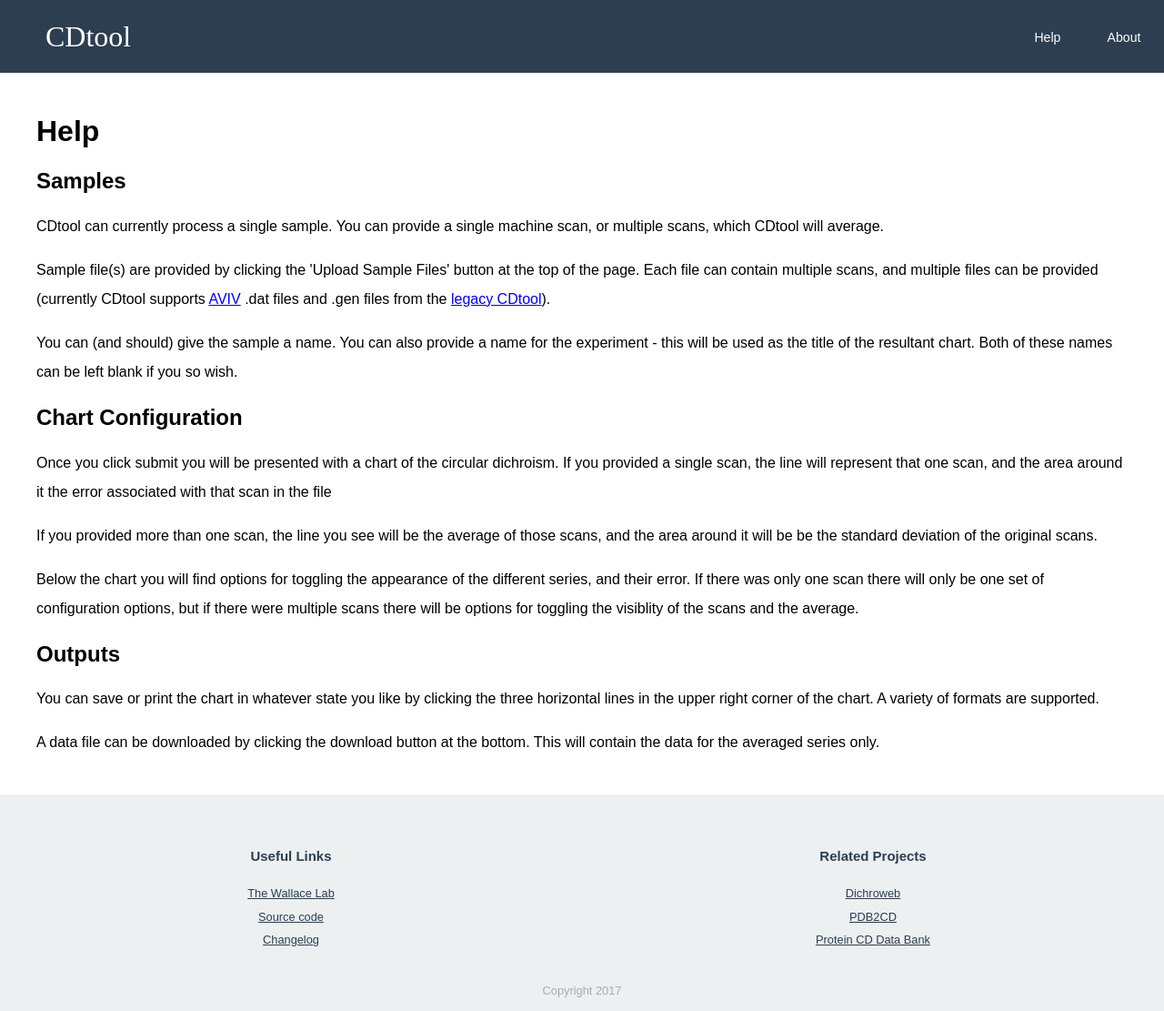
After one commit to samirelanduk/CDtool, a Django app: template home/templates/help.html in a window 1280 px wide. The commit adds this page. Shown: the whole page at 91% size. Run offline with Django 3.2, Linux system fonts and the light colour scheme; the template is opened without the code that fills it, so the values that code supplies are empty; some web fonts are replaced.

Commit message:
Add help page

```diff
--- a/cdtool/static/css/main.css
+++ b/cdtool/static/css/main.css
@@ -52,6 +52,11 @@ nav li {
   box-sizing: border-box;
   line-height: 40px;
   border: 1px solid #2c3e50;
+}
+
+nav a {
+  text-decoration: inherit;
+  color: inherit;
 }
 
 main {
--- a/cdtool/templates/base.html
+++ b/cdtool/templates/base.html
@@ -20,7 +20,7 @@
 <body>
   <header><div id="logo"><a href="/">CDtool</a></div><div id="menu-icon">&#9776;</div></header>
   <nav><ul>
-    <li>Help</li><li>About</li>
+    <li><a href="/help/">Help</a></li><li>About</li>
   </ul></nav>
   <main>
     {% block main %}{% endblock %}
--- a/cdtool/urls.py
+++ b/cdtool/urls.py
@@ -18,5 +18,6 @@ import home.views as home_views
 
 urlpatterns = [
  url(r"^changelog/$", home_views.changelog_page, name="changelog_page"),
+ url(r"^help/$", home_views.help_page, name="help_page"),
  url(r"^$", tool_page, name="tool_page")
 ]
--- a/home/static/css/home.css
+++ b/home/static/css/home.css
@@ -15,3 +15,7 @@
 .release-date {
   font-style: italic;
 }
+
+p {
+  line-height: 2;
+}
--- /dev/null
+++ b/home/templates/help.html
@@ -0,0 +1,50 @@
+{% extends "base.html" %}
+
+{% block title %}Changelog{% endblock %}
+
+{% block css %}
+<link rel="stylesheet" type="text/css" href="/static/css/home.css">
+{% endblock %}
+
+{% block js %}
+{% endblock %}
+
+{% block main %}
+<h1>Help</h1>
+
+<h2>Samples</h2>
+
+<p>CDtool can currently process a single sample. You can provide a single
+  machine scan, or multiple scans, which CDtool will average.</p>
+<p>Sample file(s) are provided by clicking the 'Upload Sample Files' button at
+  the top of the page. Each file can contain multiple scans, and multiple files
+  can be provided (currently CDtool supports
+  <a href="http://www.avivbiomedical.com/circular.php">AVIV</a> .dat files and
+  .gen files from the <a href="http://cdtools.cryst.bbk.ac.uk/">legacy
+  CDtool</a>).</p>
+<p>You can (and should) give the sample a name. You can also provide a name for
+  the experiment - this will be used as the title of the resultant chart. Both
+  of these names can be left blank if you so wish.</p>
+
+<h2>Chart Configuration</h2>
+
+<p>Once you click submit you will be presented with a chart of the circular
+  dichroism. If you provided a single scan, the line will represent that one
+  scan, and the area around it the error associated with that scan in the
+  file</p>
+<p>If you provided more than one scan, the line you see will be the average of
+  those scans, and the area around it will be be the standard deviation of the
+  original scans.</p>
+<p>Below the chart you will find options for toggling the appearance of the
+  different series, and their error. If there was only one scan there will only
+  be one set of configuration options, but if there were multiple scans there
+  will be options for toggling the visiblity of the scans and the average.</p>
+
+<h2>Outputs</h2>
+<p>You can save or print the chart in whatever state you like by clicking the
+  three horizontal lines in the upper right corner of the chart. A variety of
+  formats are supported.</p>
+<p>A data file can be downloaded by clicking the download button at the bottom.
+  This will contain the data for the averaged series only.</p>
+
+{% endblock %}
--- a/home/views.py
+++ b/home/views.py
@@ -3,3 +3,7 @@ from django.shortcuts import render
 # Create your views here.
 def changelog_page(request):
     return render(request, "changelog.html")
+
+
+def help_page(request):
+    return render(request, "help.html")
```
Also changed, not shown: ftests/test_basic_site.py (+20 -1 lines), home/tests/test_urls.py (+4 -0 lines), home/tests/test_views.py (+8 -0 lines).
